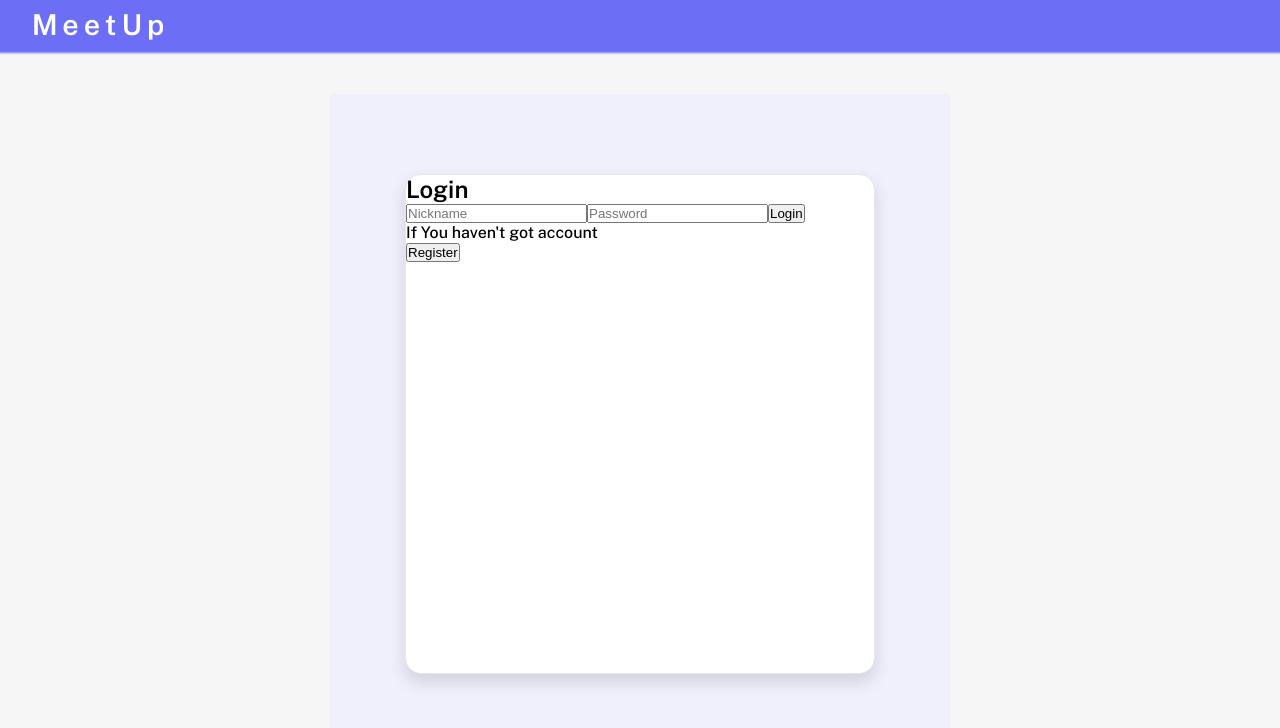
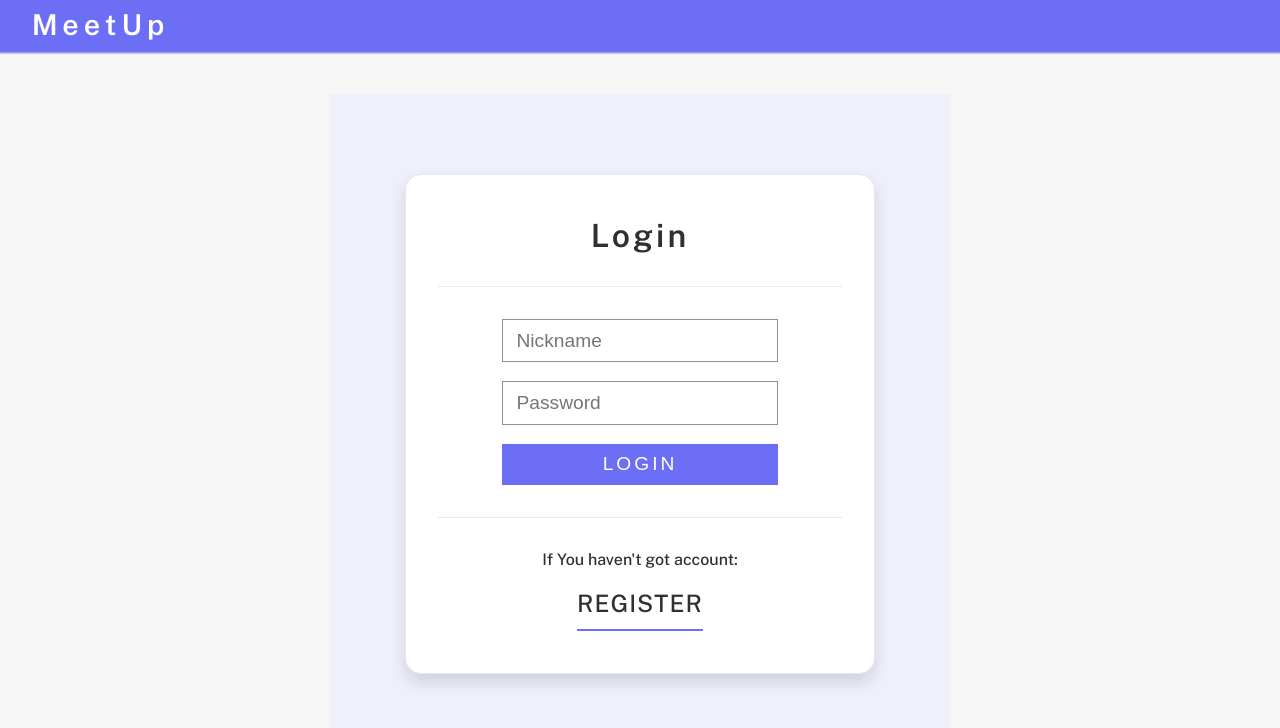
Before and after one commit to wojtech9/social-app-next, a Next.js app: page / in a window 1280 px wide. Shown: the top 728 px of the page. Built offline with nearby package versions, Linux system fonts and the light colour scheme.

Commit message:
Login front end and login handler

```diff
--- a/components/layout/Layout.tsx
+++ b/components/layout/Layout.tsx
@@ -6,16 +6,6 @@ export default function Layout(props: any) {
     <>
       <Head>
         <title>Social App</title>
-        <link rel='preconnect' href='https://fonts.googleapis.com' />
-        <link
-          rel='preconnect'
-          href='https://fonts.gstatic.com'
-          crossOrigin=''
-        />
-        <link
-          href='https://fonts.googleapis.com/css2?family=Public+Sans:wght@500;600&display=swap'
-          rel='stylesheet'
-        />
       </Head>
       <main className={classes.mainContainer}>
         <header className={classes.header}>
--- a/components/login/Login.module.css
+++ b/components/login/Login.module.css
@@ -3,6 +3,7 @@
   display: flex;
   justify-content: center;
   align-items: center;
+  color: #303030;
 }
 
 .loginContainer {
@@ -20,4 +21,53 @@
   border-radius: 16px;
   box-shadow: 0px 8px 16px 0px #30303029;
   border: 1px solid #e6e6f8;
+  display: flex;
+  flex-direction: column;
+  justify-content: center;
+  align-items: center;
+  padding: 1.1em 2em;
 }
+.description {
+  letter-spacing: 3px;
+  text-align: center;
+  width: 100%;
+  font-size: 2rem;
+  padding-bottom: 32px;
+  border-bottom: 1px solid #e9e9e9;
+}
+.form {
+  display: flex;
+  flex-direction: column;
+  margin: 2em 0em;
+}
+.form input {
+  margin-bottom: 1em;
+  font-size: 1.2rem;
+  padding: 0.5em 0.7em;
+  border: 1px solid #909090;
+  outline: none;
+}
+.form button {
+  font-size: 1.2rem;
+  padding: 0.5em;
+  color: white;
+  text-transform: uppercase;
+  letter-spacing: 3px;
+  background-color: #6d6ef6;
+  border: none;
+}
+.registerInfo {
+  width: 100%;
+  padding-top: 32px;
+  border-top: 1px solid #e9e9e9;
+  text-align: center;
+  margin-bottom: 0.5em;
+}
+.registerButton {
+  font-size: 1.5rem;
+  padding: 0.5em 0em;
+  text-align: center;
+  border-bottom: 2px solid #6d6ef6;
+  text-transform: uppercase;
+  letter-spacing: 1px;
+}
--- a/components/login/Login.tsx
+++ b/components/login/Login.tsx
@@ -1,18 +1,58 @@
 import classes from './Login.module.css';
+import { useState } from 'react';
+
+interface user {
+  nickname: string;
+  password: string;
+}
 
 const Login = () => {
+  const [userData, setUserData] = useState<user>({
+    nickname: '',
+    password: '',
+  });
+
+  const loginHandler = (): void => {
+    if (userData.nickname === '' || userData.password === '') {
+      return;
+    }
+    console.log(userData);
+  };
+
   return (
     <section className={classes.container}>
       <div className={classes.loginContainer}>
         <div className={classes.loginBox}>
-          <h1>Login</h1>
-          <form>
-            <input type='text' placeholder='Nickname' />
-            <input type='password' placeholder='Password' />
-            <button type='submit'>Login</button>
+          <h1 className={classes.description}>Login</h1>
+          <form className={classes.form}>
+            <input
+              type='text'
+              placeholder='Nickname'
+              value={userData.nickname}
+              onChange={(e) => {
+                setUserData({ ...userData, nickname: e.currentTarget.value });
+              }}
+            />
+            <input
+              type='password'
+              placeholder='Password'
+              value={userData.password}
+              onChange={(e) => {
+                setUserData({ ...userData, password: e.currentTarget.value });
+              }}
+            />
+            <button
+              type='submit'
+              onClick={(e) => {
+                e.preventDefault();
+                loginHandler();
+              }}
+            >
+              Login
+            </button>
           </form>
-          <p>If You haven't got account</p>
-          <button type='button'>Register</button>
+          <p className={classes.registerInfo}>If You haven't got account:</p>
+          <p className={classes.registerButton}>Register</p>
         </div>
       </div>
     </section>
--- /dev/null
+++ b/pages/_document.tsx
@@ -0,0 +1,28 @@
+import Document, { Html, Head, Main, NextScript } from 'next/document';
+
+class MyDocument extends Document {
+  render() {
+    return (
+      <Html>
+        <Head>
+          <link rel='preconnect' href='https://fonts.googleapis.com' />
+          <link
+            rel='preconnect'
+            href='https://fonts.gstatic.com'
+            crossOrigin=''
+          />
+          <link
+            href='https://fonts.googleapis.com/css2?family=Public+Sans:wght@500;600&display=swap'
+            rel='stylesheet'
+          />
+        </Head>
+        <body>
+          <Main />
+          <NextScript />
+        </body>
+      </Html>
+    );
+  }
+}
+
+export default MyDocument;
```
